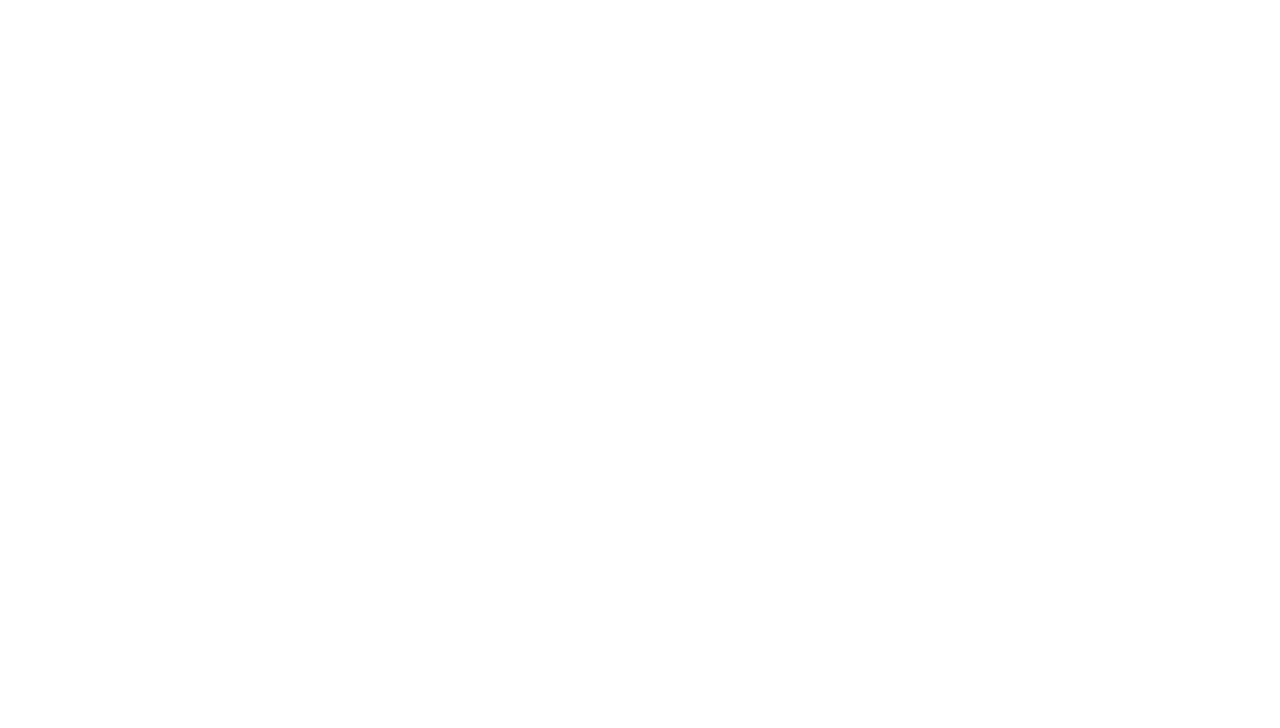
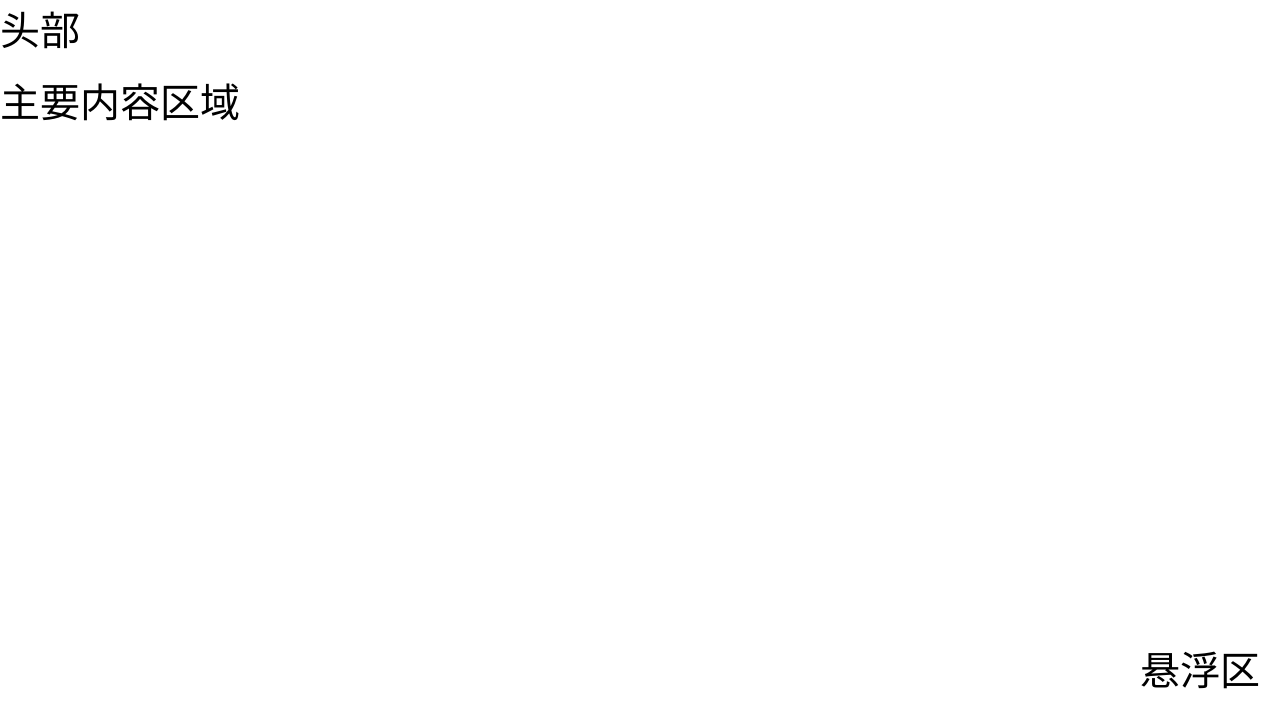
Before and after one commit to geg98779/front-kit, a Vue app in the folder master/: page / in a window 1280 px wide. Before the commit this address had no page. Shown: the top 728 px of the page. Built offline with nearby package versions, Linux system fonts and the light colour scheme.

Commit message:
feat: 实现pc端布局基础架构

```diff
--- a/master/src/router/modules/pc-routes.js
+++ b/master/src/router/modules/pc-routes.js
@@ -1 +1,8 @@
-export default []
+export default [
+    {
+        path:  '/',
+        name: 'main',
+        component: () => import('@/views/layout/index.vue'),
+        children: []
+    }
+]
--- /dev/null
+++ b/master/src/views/layout/components/floating.vue
@@ -0,0 +1,12 @@
+<template>
+    <div class="fixed bottom-10 right-2">
+        悬浮区
+    </div>
+</template>
+
+<script setup>
+</script>
+
+<style lang="scss" scoped>
+
+</style>
--- /dev/null
+++ b/master/src/views/layout/components/header/index.vue
@@ -0,0 +1,13 @@
+<template>
+    <div>
+        头部
+    </div>
+</template>
+
+<script setup>
+
+</script>
+
+<style lang="scss" scoped>
+
+</style>
--- /dev/null
+++ b/master/src/views/layout/components/main.vue
@@ -0,0 +1,13 @@
+<template>
+    <div>
+        主要内容区域
+    </div>
+</template>
+
+<script setup>
+
+</script>
+
+<style lang="scss" scoped>
+
+</style>
--- a/master/src/views/layout/index.vue
+++ b/master/src/views/layout/index.vue
@@ -0,0 +1,17 @@
+<template>
+    <div class="h-screen">
+        <header-vue class="h-header"></header-vue>
+        <main-vue class="h-main"></main-vue>
+        <floating-vue></floating-vue>
+    </div>
+</template>
+
+<script setup>
+import mainVue from './components/main.vue'
+import headerVue from './components/header/index.vue'
+import floatingVue from './components/floating.vue'
+</script>
+
+<style lang="scss" scoped>
+
+</style>
--- a/master/tailwind.config.js
+++ b/master/tailwind.config.js
@@ -12,6 +12,10 @@ module.exports = {
       },
       boxShadow: {
         'l-white': '-10px 0 10px white'
+      },
+      height: {
+        header: '72px',
+        main: 'calc(100vh - 72px)'
       }
     },
   },
```
